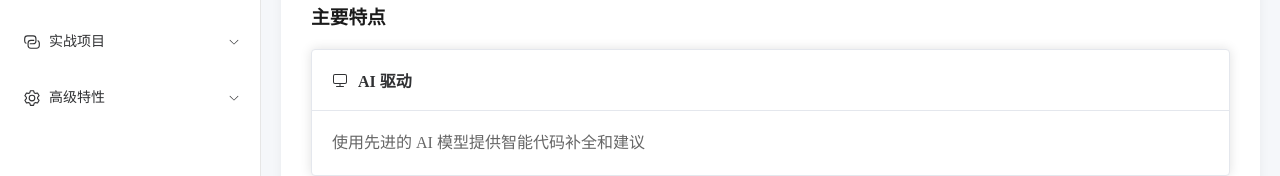
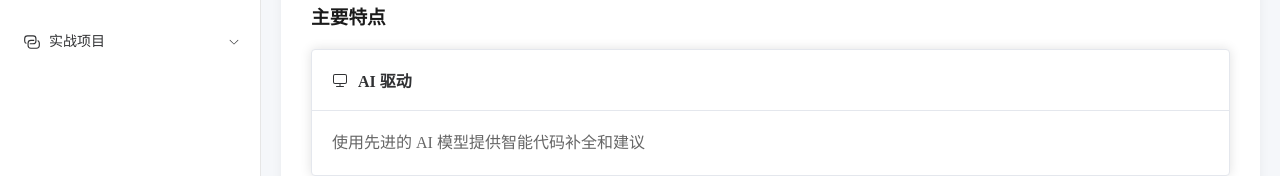
Before and after one commit to LGXfufile/cursor_learning, a Vue app: page /#/learn in a window 1280 px wide. Shown: the part 301-477 px from the top of the page. Built offline with nearby package versions, Linux system fonts and the light colour scheme.

Commit message:
dele 高级特性

```diff
--- a/src/views/learn.vue
+++ b/src/views/learn.vue
@@ -48,16 +48,6 @@
           <el-menu-item index="3-1">Chrome 插件开发</el-menu-item>
           <el-menu-item index="3-2">网页应用开发</el-menu-item>
         </el-sub-menu>
-
-        <el-sub-menu index="4">
-          <template #title>
-            <el-icon><Setting /></el-icon>
-            <span>高级特性</span>
-          </template>
-          <el-menu-item index="4-1">自定义提示词</el-menu-item>
-          <el-menu-item index="4-2">知识库集成</el-menu-item>
-          <el-menu-item index="4-3">多模型配置</el-menu-item>
-        </el-sub-menu>
       </el-menu>
     </div>
 
@@ -75,7 +65,7 @@
 
 <script setup>
 import { ref, shallowRef, markRaw, onMounted } from 'vue'
-import { Document, Tools, Connection, Setting, ArrowLeft } from '@element-plus/icons-vue'
+import { Document, Tools, Connection, ArrowLeft } from '@element-plus/icons-vue'
 import { useRouter } from 'vue-router'
 import BasicIntro from '../components/learn/BasicIntro.vue'
 import Installation from '../components/learn/Installation.vue'
@@ -100,10 +90,7 @@ const contentMap = {
   '2-3': { title: 'Cmd K 快捷编辑', component: markRaw(BasicIntro) },
   '2-4': { title: 'Composer 项目开发', component: markRaw(BasicIntro) },
   '3-1': { title: 'Chrome 插件开发', component: markRaw(ChromeExtension) },
-  '3-2': { title: '网页应用开发', component: markRaw(WebAppDev) },
-  '4-1': { title: '自定义提示词', component: markRaw(BasicIntro) },
-  '4-2': { title: '知识库集成', component: markRaw(BasicIntro) },
-  '4-3': { title: '多模型配置', component: markRaw(BasicIntro) }
+  '3-2': { title: '网页应用开发', component: markRaw(WebAppDev) }
 }
 
 const handleSelect = (index) => {
```
